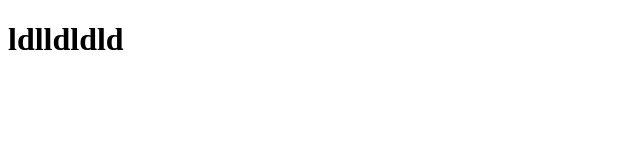
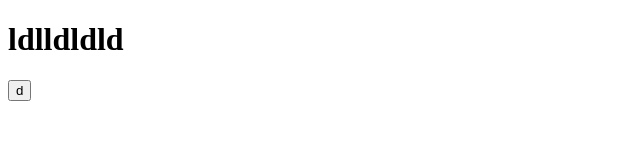
Before and after one commit to kaivih/independent_work, a plain HTML site: page index2.html in a window 1280 px wide. Shown: the full height of the page, 0-640 px from the left. Drawn offline with Linux system fonts and the light colour scheme.

Commit message:
temp index2 добавлена кнопка.

```diff
--- a/index2.html
+++ b/index2.html
@@ -8,5 +8,6 @@
 </head>
 <body>
     <h1>ldlldldld</h1>
+    <button>d</button>
 </body>
 </html>
```
